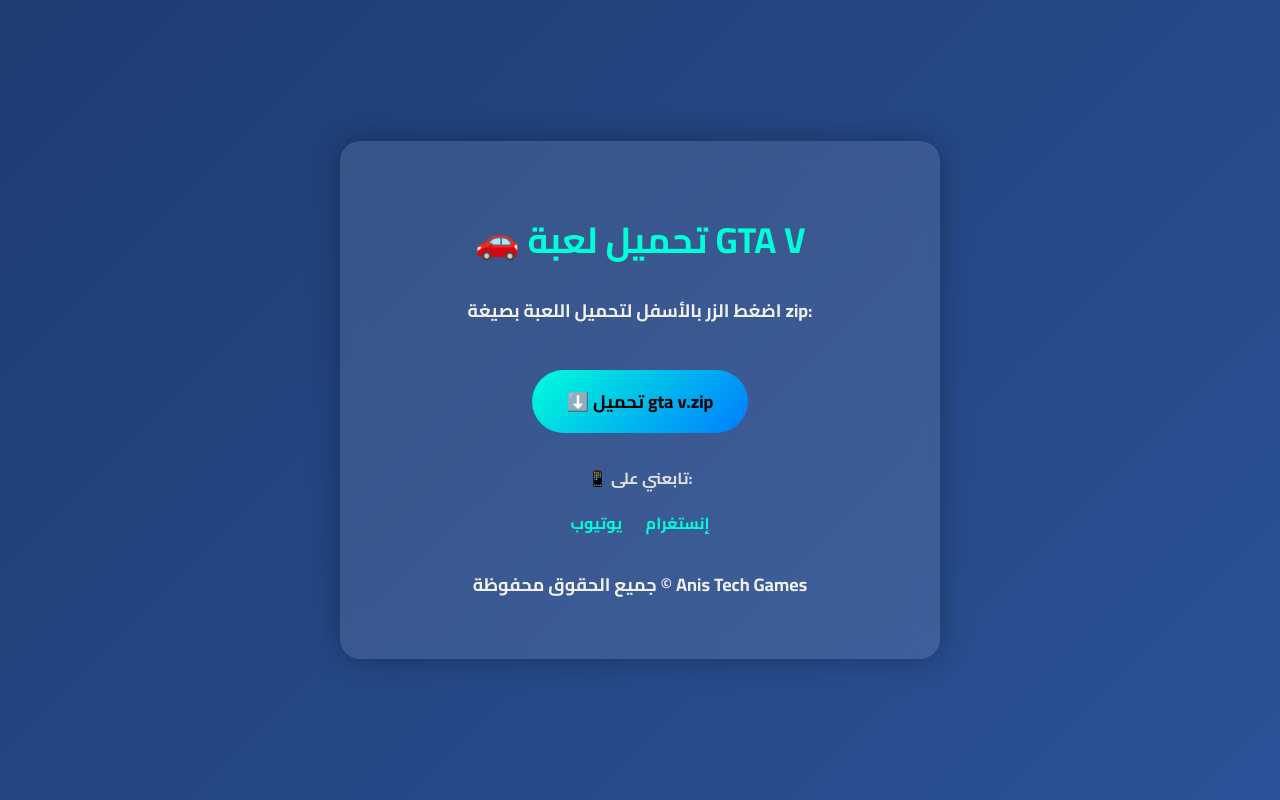
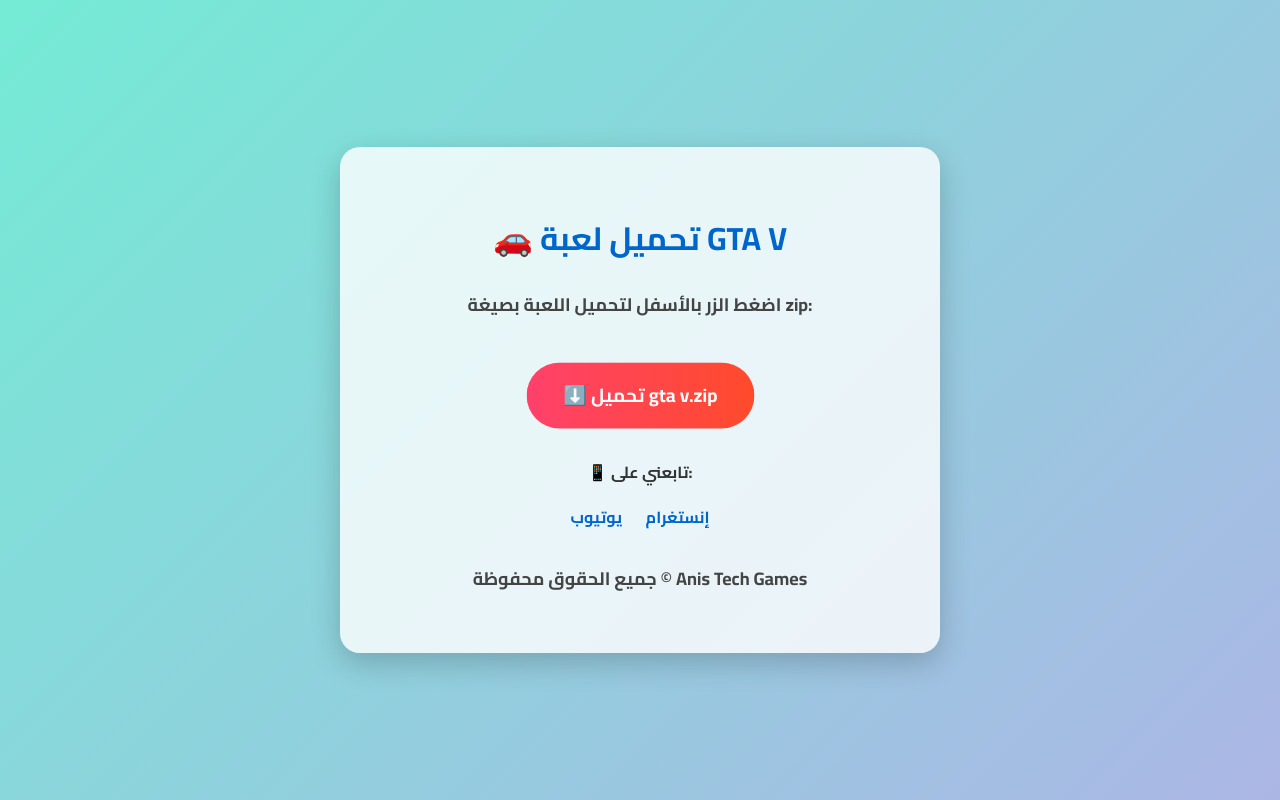
Before and after one commit to anis2501/gta-5, a plain HTML site: page index.html in a window 1280 px wide. Drawn offline with Linux system fonts and the light colour scheme.

Commit message:
Update index.html

```diff
--- a/index.html
+++ b/index.html
@@ -12,36 +12,45 @@
     body {
       margin: 0;
       font-family: 'Cairo', sans-serif;
-      background: linear-gradient(135deg, #1e3c72, #2a5298);
-      color: #fff;
+      background: linear-gradient(135deg, #74ebd5, #ACB6E5);
+      color: #333;
       display: flex;
       justify-content: center;
       align-items: center;
       min-height: 100vh;
+      animation: fadeInBody 1.2s ease-in-out;
+    }
+    @keyframes fadeInBody {
+      from { opacity: 0; }
+      to { opacity: 1; }
     }
     .container {
-      background: rgba(255, 255, 255, 0.1);
+      background: #ffffffcc;
       padding: 40px;
       border-radius: 20px;
-      backdrop-filter: blur(10px);
-      box-shadow: 0 0 30px rgba(0, 0, 0, 0.3);
+      box-shadow: 0 10px 30px rgba(0, 0, 0, 0.2);
       max-width: 600px;
       width: 90%;
       text-align: center;
+      animation: slideUp 1s ease-in-out;
+    }
+    @keyframes slideUp {
+      from { transform: translateY(40px); opacity: 0; }
+      to { transform: translateY(0); opacity: 1; }
     }
     h1 {
-      font-size: 36px;
+      font-size: 32px;
       margin-bottom: 20px;
-      color: #00ffd9;
+      color: #0066cc;
     }
     p {
       font-size: 18px;
-      color: #f1f1f1;
+      color: #444;
     }
     a.download {
       display: inline-block;
-      background: linear-gradient(135deg, #00ffd9, #007bff);
-      color: #000;
+      background: linear-gradient(90deg, #ff416c, #ff4b2b);
+      color: #fff;
       padding: 15px 35px;
       border-radius: 50px;
       text-decoration: none;
@@ -49,10 +58,16 @@
       font-weight: bold;
       margin-top: 25px;
       transition: transform 0.3s ease, box-shadow 0.3s ease;
+      animation: pulse 2s infinite;
     }
     a.download:hover {
       transform: scale(1.05);
-      box-shadow: 0 0 20px #00ffd9;
+      box-shadow: 0 8px 20px rgba(255, 75, 43, 0.3);
+    }
+    @keyframes pulse {
+      0% { transform: scale(1); }
+      50% { transform: scale(1.05); }
+      100% { transform: scale(1); }
     }
     .social {
       margin-top: 30px;
@@ -60,23 +75,23 @@
     .social p {
       font-size: 16px;
       margin-bottom: 10px;
-      color: #e0e0e0;
+      color: #333;
     }
     .social a {
       display: inline-block;
       margin: 5px 10px;
-      color: #00ffd9;
+      color: #0066cc;
       font-size: 16px;
       text-decoration: none;
+      transition: color 0.3s;
     }
     .social a:hover {
-      text-decoration: underline;
-      color: #ffffff;
+      color: #003366;
     }
     footer {
       margin-top: 25px;
       font-size: 14px;
-      color: #ccc;
+      color: #666;
     }
   </style>
 </head>
```
